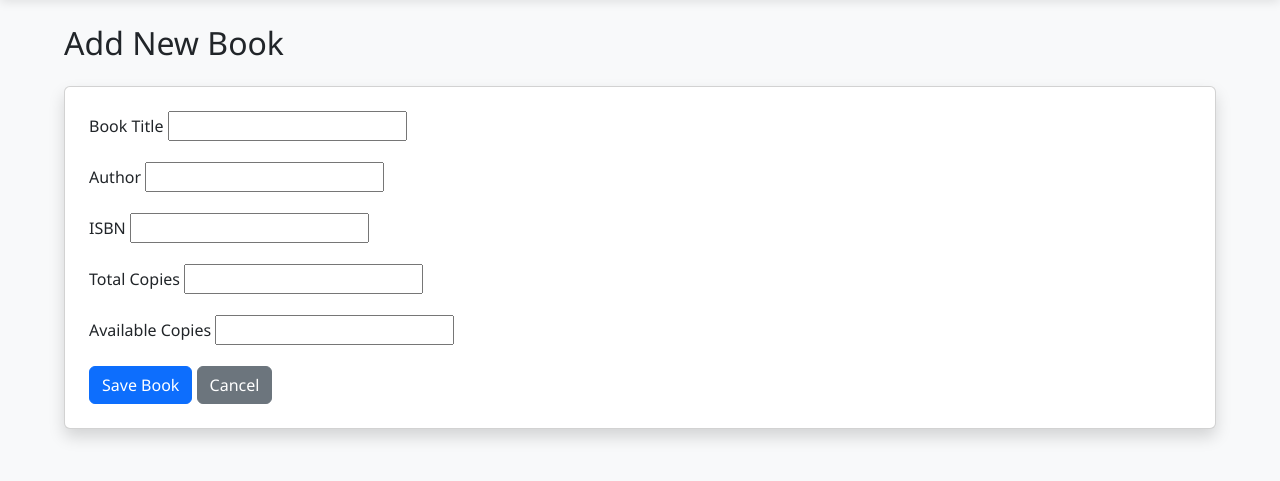
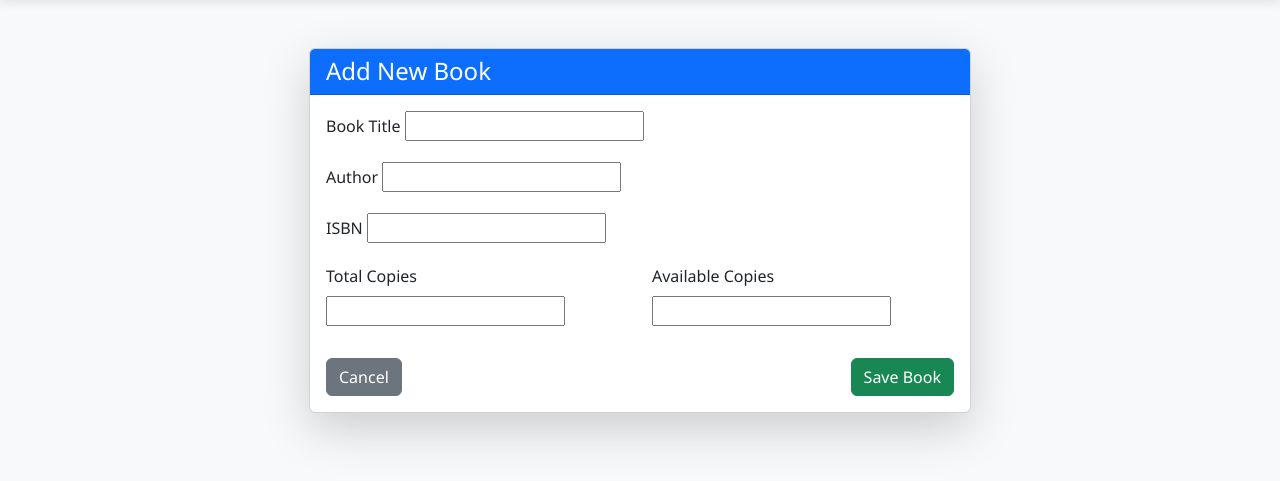
Before and after one commit to Rajeevsaini12/django-lms, a Django app: page /books/add/ in a window 1280 px wide. Shown: the part 62-543 px from the top of the page. Run offline with Django 5.2, Linux system fonts and the light colour scheme; a user stored in the database is signed in; tables that the repository leaves empty hold one stand-in row (values such as "Sample post").

Commit message:
change book form template

```diff
--- a/library/templates/library/admin_history.html
+++ b/library/templates/library/admin_history.html
@@ -66,7 +66,7 @@
                 </select>
             </div>
             <div class="col-md-3 d-flex align-items-end">
-                <button type="submit" class="btn btn-primary w-100">
+                <button type="submit" class="btn btn-primary w-10">
                     <i class="fas fa-search"></i> Search
                 </button>
             </div>
--- a/library/templates/library/all_students.html
+++ b/library/templates/library/all_students.html
@@ -9,7 +9,7 @@
             <p class="page-subtitle">Total Students: <strong>{{ total_students }}</strong></p>
         </div>
         <a href="{% url 'admin_dashboard' %}" class="btn btn-secondary">
-            <i class="fas fa-arrow-left"></i> Back to Dashboard
+            <i class="fas fa-arrow-left"></i> Back
         </a>
     </div>
 </div>
--- a/library/templates/library/book_form.html
+++ b/library/templates/library/book_form.html
@@ -1,82 +1,154 @@
-{% extends 'library/base.html' %}
+{% extends "library/base.html" %}
 
 {% block content %}
 
-<div class="container mt-4">
-    {% if action == 'delete' %}
-        <h2 class="mb-4 text-danger">Confirm Book Deletion</h2>
-        <div class="card shadow p-4 border-danger">
-            <div class="alert alert-warning">
-                <strong>⚠️ Warning:</strong> This action cannot be undone. Are you sure you want to delete this book?
+<div class="container py-4">
+
+    {% if action == "delete" %}
+
+    <!-- DELETE CONFIRMATION -->
+    <div class="row justify-content-center">
+        <div class="col-md-6">
+            <div class="card border-danger shadow-lg">
+
+                <div class="card-header bg-danger text-white">
+                    <h4 class="mb-0">Delete Book</h4>
                 </div>
 
-            <div class="mb-3">
-                <label class="form-label"><strong>Book Title</strong></label>
-                <p class="form-control-plaintext">{{ book.title }}</p>
+                <div class="card-body">
+
+                    <div class="alert alert-warning">
+                        <strong>Warning!</strong> This action cannot be undone.
                     </div>
 
-            <div class="mb-3">
-                <label class="form-label"><strong>Author</strong></label>
-                <p class="form-control-plaintext">{{ book.author }}</p>
+                    <table class="table table-bordered">
+                        <tr>
+                            <th>Title</th>
+                            <td>{{ book.title }}</td>
+                        </tr>
+
+                        <tr>
+                            <th>Author</th>
+                            <td>{{ book.author }}</td>
+                        </tr>
+
+                        <tr>
+                            <th>ISBN</th>
+                            <td>{{ book.isbn }}</td>
+                        </tr>
+
+                        <tr>
+                            <th>Total Copies</th>
+                            <td>{{ book.total_copies }}</td>
+                        </tr>
+
+                        <tr>
+                            <th>Available Copies</th>
+                            <td>{{ book.available_copies }}</td>
+                        </tr>
+                    </table>
+
+                    <form method="POST">
+                        {% csrf_token %}
+
+                        <div class="d-flex justify-content-between">
+
+                            <a href="{% url 'book_list' %}" class="btn btn-secondary">
+                                Cancel
+                            </a>
+
+                            <button type="submit" class="btn btn-danger">
+                                Delete Book
+                            </button>
+
+                        </div>
+                    </form>
+
+                </div>
+            </div>
+        </div>
     </div>
 
-            <div class="mb-3">
-                <label class="form-label"><strong>ISBN</strong></label>
-                <p class="form-control-plaintext">{{ book.isbn }}</p>
+    {% else %}
+
+    <!-- ADD / EDIT FORM -->
+
+    <div class="row justify-content-center">
+        <div class="col-md-7">
+
+            <div class="card shadow-lg">
+
+                <div class="card-header bg-primary text-white">
+                    <h4 class="mb-0">{{ title }}</h4>
                 </div>
 
-            <div class="mb-3">
-                <label class="form-label"><strong>Total Copies</strong></label>
-                <p class="form-control-plaintext">{{ book.total_copies }}</p>
-            </div>
+                <div class="card-body">
 
-            <div class="mb-3">
-                <label class="form-label"><strong>Available Copies</strong></label>
-                <p class="form-control-plaintext">{{ book.available_copies }}</p>
-            </div>
-
-            <form method="POST" class="mt-4">
-                {% csrf_token %}
-                <button type="submit" class="btn btn-danger">Delete Book</button>
-                <a href="{% url 'book_list' %}" class="btn btn-secondary">Cancel</a>
-            </form>
-        </div>
-    {% else %}
-        <h2 class="mb-4">{{ title }}</h2>
-        <div class="card shadow p-4">
                     <form method="POST">
                         {% csrf_token %}
+
+                        {% if form.errors %}
+                        <div class="alert alert-danger">
+                            Please correct the errors below.
+                        </div>
+                        {% endif %}
 
                         <div class="mb-3">
                             <label class="form-label">Book Title</label>
                             {{ form.title }}
+                            <div class="text-danger">{{ form.title.errors }}</div>
                         </div>
 
                         <div class="mb-3">
                             <label class="form-label">Author</label>
                             {{ form.author }}
+                            <div class="text-danger">{{ form.author.errors }}</div>
                         </div>
 
                         <div class="mb-3">
                             <label class="form-label">ISBN</label>
                             {{ form.isbn }}
+                            <div class="text-danger">{{ form.isbn.errors }}</div>
                         </div>
 
-                <div class="mb-3">
+                        <div class="row">
+
+                            <div class="col-md-6 mb-3">
                                 <label class="form-label">Total Copies</label>
                                 {{ form.total_copies }}
+                                <div class="text-danger">{{ form.total_copies.errors }}</div>
                             </div>
 
-                <div class="mb-3">
-                    <label class="form-label"> Available Copies</label>
+                            <div class="col-md-6 mb-3">
+                                <label class="form-label">Available Copies</label>
                                 {{ form.available_copies }}
+                                <div class="text-danger">{{ form.available_copies.errors }}</div>
                             </div>
 
-                <button type="submit" class="btn btn-primary">Save Book</button>
-                <a href="{% url 'book_list' %}" class="btn btn-secondary">Cancel</a>
+                        </div>
+
+                        <div class="d-flex justify-content-between mt-3">
+
+                            <a href="{% url 'book_list' %}" class="btn btn-secondary">
+                                Cancel
+                            </a>
+
+                            <button type="submit" class="btn btn-success">
+                                Save Book
+                            </button>
+
+                        </div>
+
                     </form>
+
                 </div>
+            </div>
+
+        </div>
+    </div>
+
     {% endif %}
+
 </div>
 
 {% endblock %}
```
Lines whose indentation alone changed are shown as unchanged.
